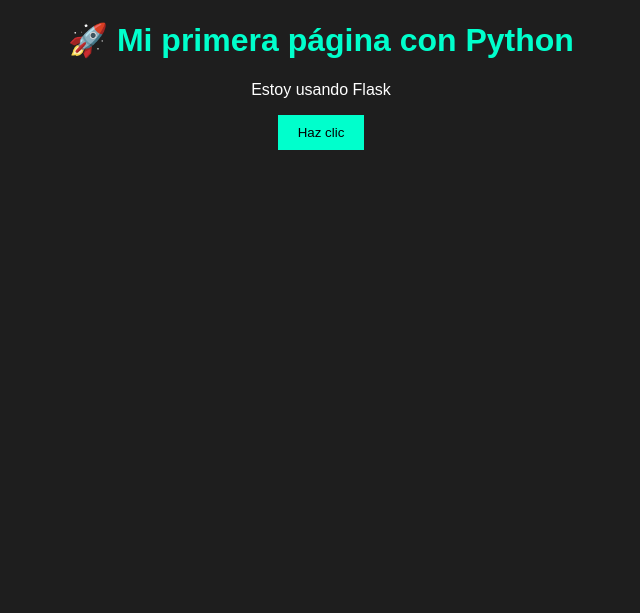
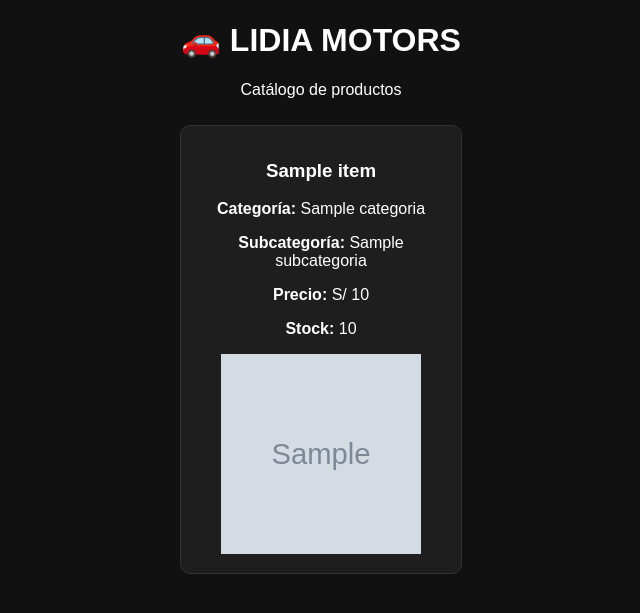
Before and after one commit to dalmeydacl/mi-web-python, a Flask app: page / in a window 1280 px wide. Shown: the top 613 px of the page, without its empty margins (319-959 px from the left). Run offline with Flask 3, Linux system fonts and the light colour scheme; grey boxes marked "Sample" are stand-in pictures; a database or web service that is not in the repository returns one stand-in record (values such as "Sample title"); data that the repository does not hold is empty.

Commit message:
conectando google sheets

```diff
--- a/app.py
+++ b/app.py
@@ -1,10 +1,14 @@
 from flask import Flask, render_template
+import requests
 
 app = Flask(__name__)
 
+URL = "https://opensheet.elk.sh/1AZ61TA_TcghJIK5hn09dprJDwX_r_osktzgPS1NlZlc/Productos"
+
 @app.route("/")
 def inicio():
-    return render_template("index.html")
+    productos = requests.get(URL).json()
+    return render_template("index.html", productos=productos)
 
 if __name__ == "__main__":
-    app.run(debug=True)
+    app.run(host="0.0.0.0", port=10000)
--- a/requirements.txt
+++ b/requirements.txt
@@ -1,2 +1,3 @@
 flask
 gunicorn
+requests
--- a/templates/index.html
+++ b/templates/index.html
@@ -1,37 +1,46 @@
 <!DOCTYPE html>
 <html>
 <head>
-    <title>Mi primera web</title>
+    <title>LIDIA MOTORS</title>
     <style>
         body {
             font-family: Arial;
+            background: #111;
+            color: white;
             text-align: center;
-            background-color: #1e1e1e;
-            color: white;
         }
-        h1 {
-            color: #00ffcc;
+        .card {
+            border: 1px solid #333;
+            padding: 15px;
+            margin: 10px;
+            display: inline-block;
+            width: 250px;
+            background: #1e1e1e;
+            border-radius: 10px;
         }
-        button {
-            padding: 10px 20px;
-            border: none;
-            background-color: #00ffcc;
-            cursor: pointer;
+        img {
+            width: 200px;
+            height: 200px;
+            object-fit: cover;
         }
     </style>
 </head>
 <body>
 
-    <h1>🚀 Mi primera página con Python</h1>
-    <p>Estoy usando Flask</p>
+<h1>🚗 LIDIA MOTORS</h1>
+<p>Catálogo de productos</p>
 
-    <button onclick="mensaje()">Haz clic</button>
+{% for p in productos %}
+<div class="card">
+    <h3>{{ p.Nombre }}</h3>
+    <p><b>Categoría:</b> {{ p.Categoria }}</p>
+    <p><b>Subcategoría:</b> {{ p.Subcategoria }}</p>
+    <p><b>Precio:</b> S/ {{ p.Precio }}</p>
+    <p><b>Stock:</b> {{ p.Stock }}</p>
 
-    <script>
-        function mensaje() {
-            alert("Hola desde JavaScript 😄");
-        }
-    </script>
+    <img src="{{ p.Imagen }}" alt="producto">
+</div>
+{% endfor %}
 
 </body>
 </html>
```
